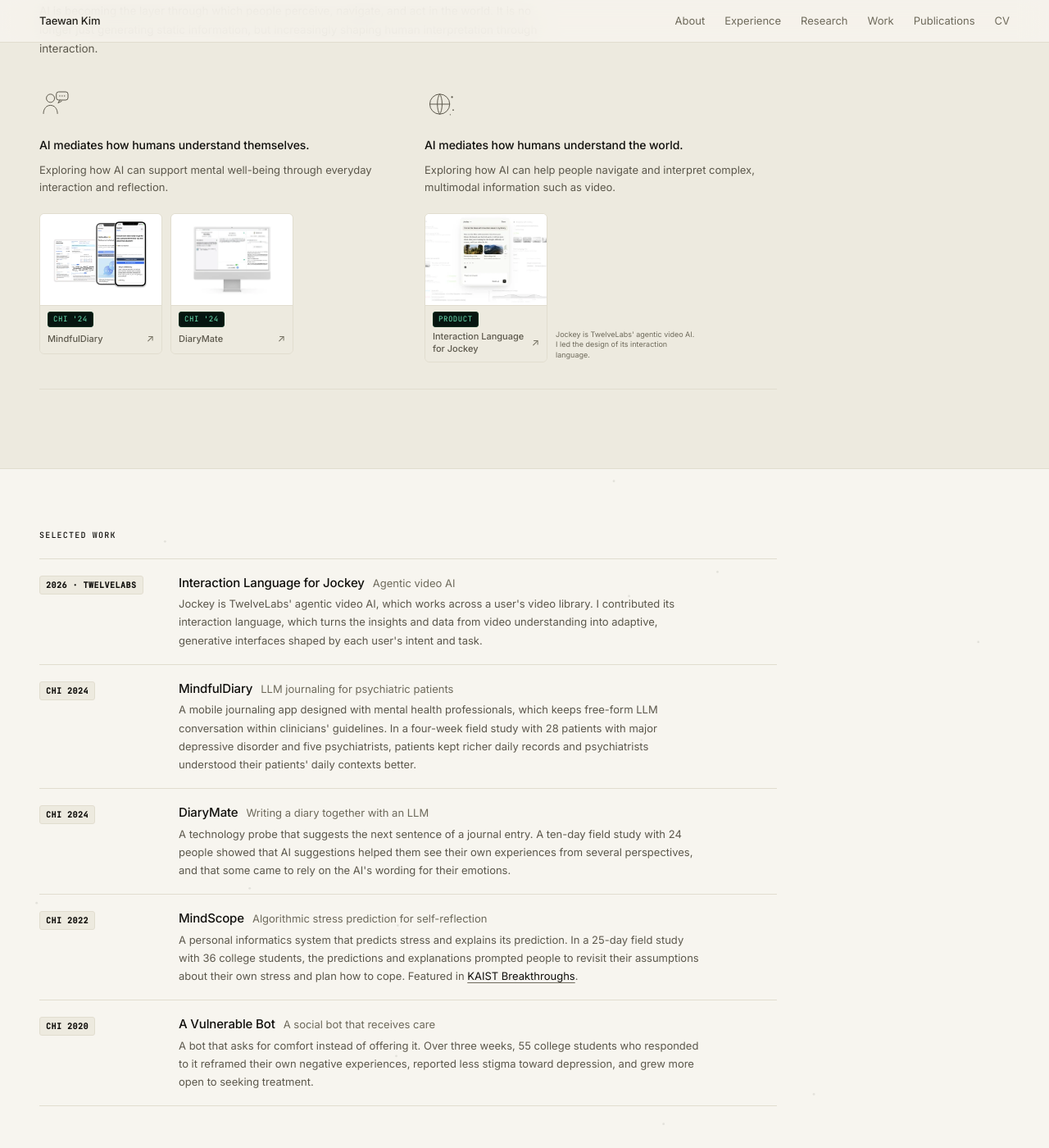
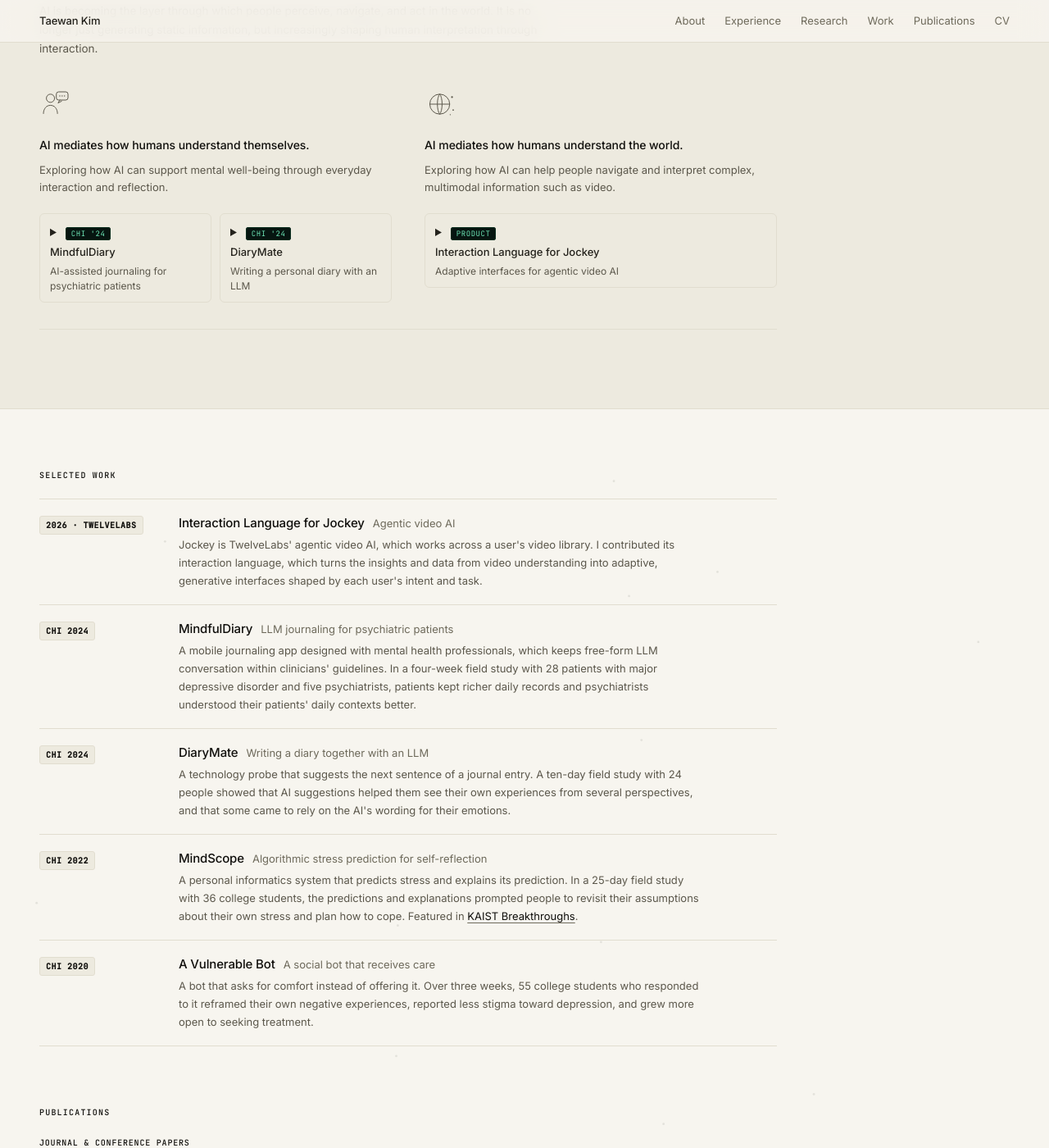
Before and after one commit to Taewan-HCI/Kim.Taewan, a Jekyll site: the page built from index.html, in a window 1280 px wide and 1400 px high, scrolled down 1266 px. Shown: the whole window at 82% size. Built offline with Jekyll 4.4.1, drawn with Linux system fonts in a browser that asks for light colours.

Commit message:
Make research project previews expandable

```diff
--- a/index.html
+++ b/index.html
@@ -265,26 +265,32 @@
                 <p class="mediation-statement">AI mediates how humans understand themselves.</p>
                 <p class="mediation-desc">Exploring how AI can support mental well-being through everyday interaction and reflection.</p>
                 <div class="demo-row">
-                    <a href="https://dl.acm.org/doi/full/10.1145/3613904.3642937" target="_blank" class="demo-card">
-                        <div class="demo-thumb product-thumb">
-                            <img src="img/mindfuldiary-demo.webp" loading="lazy" decoding="async" alt="MindfulDiary journaling app screens">
-                        </div>
-                        <div class="demo-info">
+                    <details class="demo-card project-card">
+                        <summary class="project-summary">
                             <span class="demo-badge">CHI '24</span>
                             <span class="demo-card-title">MindfulDiary</span>
-                            <span class="demo-arrow">↗</span>
+                            <span class="project-description">AI-assisted journaling for psychiatric patients</span>
+                        </summary>
+                        <div class="project-detail">
+                            <div class="demo-thumb product-thumb">
+                                <template><img src="img/mindfuldiary-demo.webp" decoding="async" alt="MindfulDiary journaling app screens"></template>
+                            </div>
+                            <a href="https://dl.acm.org/doi/full/10.1145/3613904.3642937" target="_blank" rel="noopener">Read the paper <span aria-hidden="true">↗</span></a>
                         </div>
-                    </a>
-                    <a href="https://dl.acm.org/doi/full/10.1145/3613904.3642693" target="_blank" class="demo-card">
-                        <div class="demo-thumb product-thumb">
-                            <img src="img/diarymate-demo.webp" loading="lazy" decoding="async" alt="DiaryMate journaling interface">
-                        </div>
-                        <div class="demo-info">
+                    </details>
+                    <details class="demo-card project-card">
+                        <summary class="project-summary">
                             <span class="demo-badge">CHI '24</span>
                             <span class="demo-card-title">DiaryMate</span>
-                            <span class="demo-arrow">↗</span>
+                            <span class="project-description">Writing a personal diary with an LLM</span>
+                        </summary>
+                        <div class="project-detail">
+                            <div class="demo-thumb product-thumb">
+                                <template><img src="img/diarymate-demo.webp" decoding="async" alt="DiaryMate journaling interface"></template>
+                            </div>
+                            <a href="https://dl.acm.org/doi/full/10.1145/3613904.3642693" target="_blank" rel="noopener">Read the paper <span aria-hidden="true">↗</span></a>
                         </div>
-                    </a>
+                    </details>
                 </div>
             </div>
             <div class="mediation-block">
@@ -298,17 +304,20 @@
                 <p class="mediation-statement">AI mediates how humans understand the world.</p>
                 <p class="mediation-desc">Exploring how AI can help people navigate and interpret complex, multimodal information such as video.</p>
                 <div class="demo-row">
-                    <a href="https://www.twelvelabs.io/jockey" target="_blank" class="demo-card">
-                        <div class="demo-thumb product-thumb fill-thumb">
-                            <img src="img/jockey-demo.webp" loading="lazy" decoding="async" alt="Jockey by TwelveLabs">
-                        </div>
-                        <div class="demo-info">
+                    <details class="demo-card project-card">
+                        <summary class="project-summary">
                             <span class="demo-badge">Product</span>
                             <span class="demo-card-title">Interaction Language for Jockey</span>
-                            <span class="demo-arrow">↗</span>
+                            <span class="project-description">Adaptive interfaces for agentic video AI</span>
+                        </summary>
+                        <div class="project-detail">
+                            <div class="demo-thumb product-thumb fill-thumb">
+                                <template><img src="img/jockey-demo.webp" decoding="async" alt="Jockey by TwelveLabs"></template>
+                            </div>
+                            <p>Jockey is TwelveLabs' agentic video AI. I led the design of its interaction language.</p>
+                            <a href="https://www.twelvelabs.io/jockey" target="_blank" rel="noopener">View product <span aria-hidden="true">↗</span></a>
                         </div>
-                    </a>
-                    <p class="demo-contribution">Jockey is TwelveLabs' agentic video AI. I led the design of its interaction language.</p>
+                    </details>
                 </div>
             </div>
             </div>
--- a/stylesheets/styles.css
+++ b/stylesheets/styles.css
@@ -655,15 +655,45 @@ a.paper-tag:hover {
 .demo-card:hover .demo-thumb img { opacity: 0.85; }
 
 .demo-row {
+  align-items: flex-start;
   display: flex;
   gap: 10px;
   flex-wrap: wrap;
   margin-top: 20px;
 }
 .demo-row .demo-card {
-  width: 150px;
-  max-width: 150px;
-  flex: 0 0 auto;
+  flex: 1 1 160px;
+  min-width: 0;
+  max-width: none;
+}
+.project-summary {
+  cursor: pointer;
+  padding: 10px 12px;
+}
+.project-summary .demo-badge {
+  margin-left: 4px;
+}
+.project-summary .demo-card-title,
+.project-description {
+  display: block;
+  margin-top: 5px;
+}
+.project-summary .demo-card-title {
+  color: var(--text);
+  font-size: 13px;
+}
+.project-description,
+.project-detail {
+  color: var(--sub);
+  font-size: 12px;
+  line-height: 1.5;
+}
+.project-detail {
+  padding: 0 12px 10px;
+}
+.project-detail a {
+  display: inline-block;
+  margin-top: 8px;
 }
 .product-thumb {
   aspect-ratio: 4 / 3;
@@ -1133,8 +1163,8 @@ a.paper-tag:hover {
   .nav-links { gap: 16px; }
   .nav-links a { font-size: 12px; }
   .vision-title { font-size: 20px; }
-  .demo-row { flex-direction: column; }
-  .demo-row .demo-card { max-width: none; }
+  .demo-row { flex-direction: column; align-items: stretch; }
+  .demo-row .demo-card { flex-basis: auto; }
   .writing-preview-item { grid-template-columns: 1fr auto; }
   .writing-preview-date { grid-column: 1 / -1; }
   .writing-item { flex-direction: column; }
```
Also changed, not shown: other parts of index.html (+8 -0 lines).
